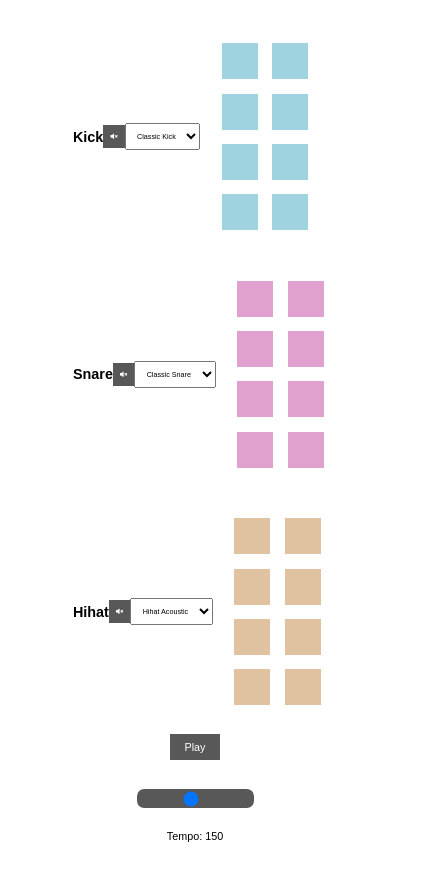
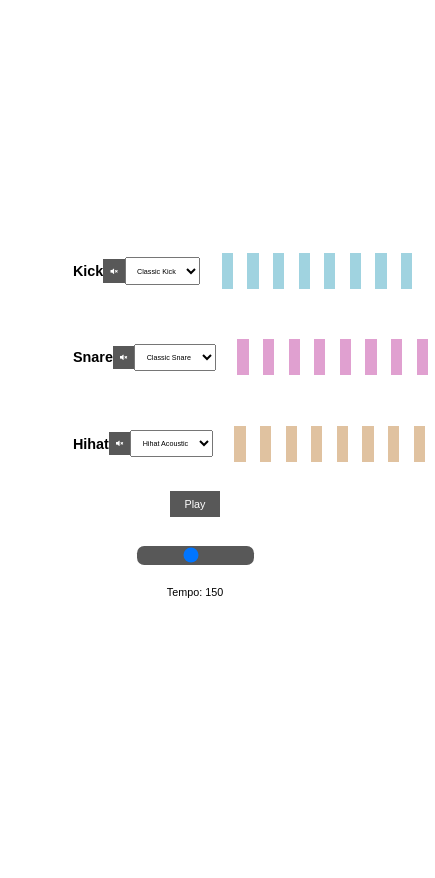
Before and after one commit to jaggehns/BeatMaker, a plain HTML site: page index.html in a window 390 px wide. Shown: the whole page, 435 px wide, since content can reach past the window. After the commit the page ends 844 px from the top, so only its background shows below. Drawn offline with Linux system fonts and the light colour scheme.

Commit message:
Update style.css

```diff
--- a/style.css
+++ b/style.css
@@ -143,8 +143,7 @@ select {
   .kick,
   .snare,
   .hihat {
-    display: flex;
-    flex-wrap: wrap;
+    width: 75%
 
   .tempo,
   .play {
@@ -159,8 +158,7 @@ select {
   .kick,
   .snare,
   .hihat {
-    display: flex;
-    flex-wrap: wrap;
+    width: 75%
   }
   }
   .tempo,
```
